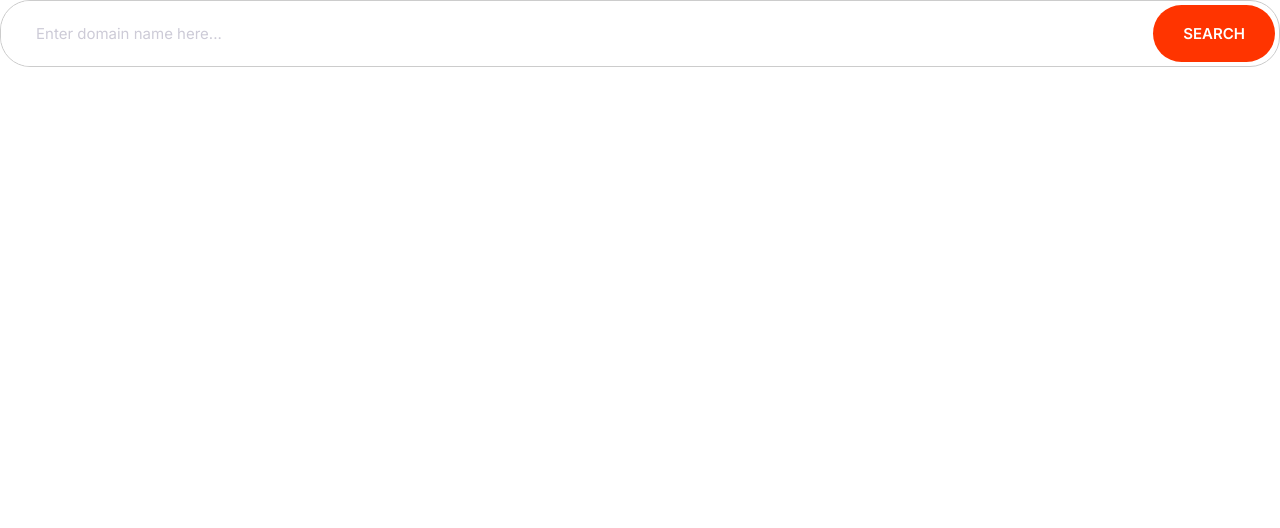
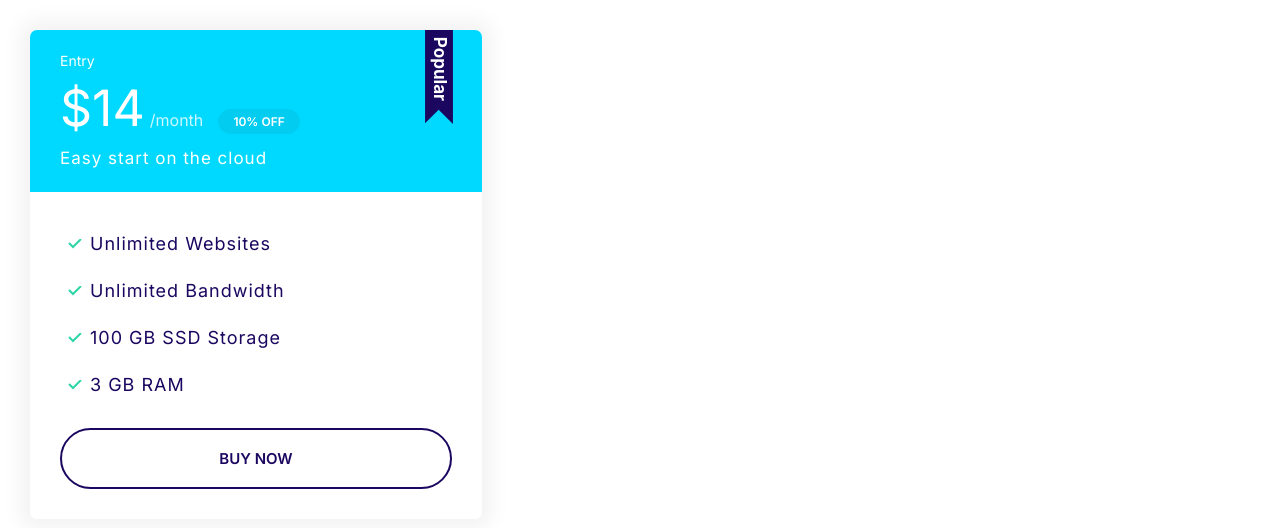
Before and after one commit to behdad097/template, a plain HTML site: page index.html in a window 1280 px wide. Drawn offline with Linux system fonts and the light colour scheme.

Commit message:
Define plan component.

```diff
--- a/css/style.css
+++ b/css/style.css
@@ -102,6 +102,7 @@ a {
   }
   .badge--small {
     font-size: 1.2rem;
+    padding: 0.5rem 1.5rem;
   }
 }
 
@@ -240,3 +241,79 @@ a {
     font-size: 1.5rem;
   }
 }
+
+/*Cards*/
+.card {
+  border-radius: 7px;
+  box-shadow: 0 0 20px 10px #f3f3f3;
+  overflow: hidden;
+}
+.card__header,
+.card__body {
+  padding: 2rem 3rem;
+}
+
+.card--primary .card__header {
+  background-color: var(--color-primary);
+  color: #fff;
+}
+.card--secondary .card__header {
+  background-color: var(--color-secondary);
+  color: #fff;
+}
+.card--secondary .badge--secondary {
+  background: #02cdf1;
+}
+
+/*Plans*/
+.plan__name {
+  color: #fff;
+  margin: 0;
+  font-weight: 500;
+  font-size: 2.4rem;
+}
+.plan__price {
+  font-size: 6rem;
+}
+.plan__billing-cycle {
+  font-weight: 300;
+  opacity: 0.8;
+  margin-right: 1rem;
+}
+.plan__description {
+  font-size: 2rem;
+  font-weight: 300;
+  letter-spacing: 1px;
+  display: block;
+}
+.plan .list__item {
+  margin-bottom: 2rem;
+  letter-spacing: 1px;
+}
+.plan--popular .card__header {
+  position: relative;
+}
+
+.plan--popular .card__header::before {
+  content: url(../images/popular.svg);
+  width: 40px;
+  display: inline-block;
+  position: absolute;
+  right: 5%;
+  top: -6px;
+}
+
+@media screen and (min-width: 1024px) {
+  .plan__name {
+    font-size: 1.4rem;
+  }
+  .plan__price {
+    font-size: 5rem;
+  }
+  .plan__billing-cycle {
+    font-size: 1.6rem;
+  }
+  .plan__description {
+    font-size: 1.7rem;
+  }
+}
--- a/index.html
+++ b/index.html
@@ -15,13 +15,27 @@
     <title>Document</title>
   </head>
   <body>
-    <div class="input-group">
-      <input
-        type="text"
-        placeholder="Enter domain name here..."
-        class="input"
-      />
-      <button class="btn btn--accent">Search</button>
+    <div style="width: 40%; padding: 3rem">
+      <div class="plan plan--popular">
+        <div class="card card--secondary">
+          <header class="card__header">
+            <h3 class="plan__name">Entry</h3>
+            <span class="plan__price">$14</span>
+            <span class="plan__billing-cycle">/month</span>
+            <span class="badge badge--secondary badge--small">10% OFF</span>
+            <span class="plan__description">Easy start on the cloud</span>
+          </header>
+          <div class="card__body">
+            <ul class="list list--tick">
+              <li class="list__item">Unlimited Websites</li>
+              <li class="list__item">Unlimited Bandwidth</li>
+              <li class="list__item">100 GB SSD Storage</li>
+              <li class="list__item">3 GB RAM</li>
+            </ul>
+            <button class="btn btn--outline btn--block">buy now</button>
+          </div>
+        </div>
+      </div>
     </div>
   </body>
 </html>
```
Also changed, not shown: components/plans.html (added, +22 -0 lines), images/popular.svg (added).
